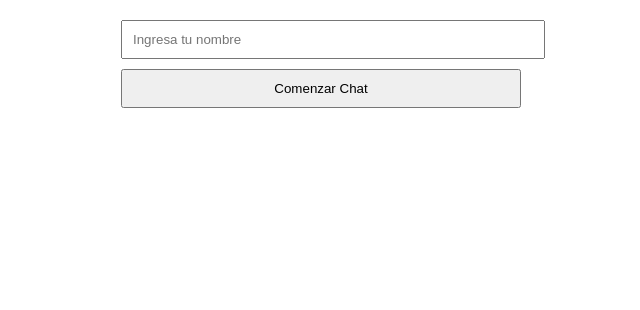
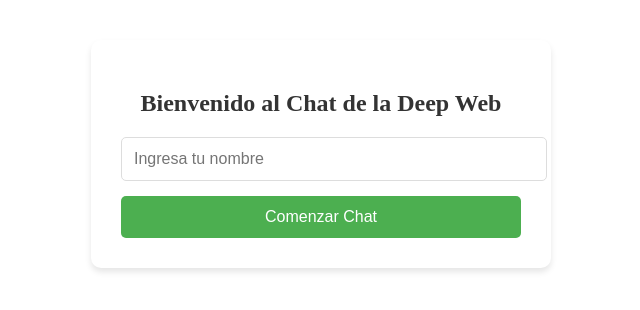
Before and after one commit to jesuselvis/chat-app, a React (Create React App) app in the folder frontend/: page / in a window 1280 px wide. Shown: the top 310 px of the page, without its empty margins (319-959 px from the left). Built offline with nearby package versions, Linux system fonts and the light colour scheme; no server answers.

Commit message:
update loginform

```diff
--- a/frontend/src/components/ChatForm.js
+++ b/frontend/src/components/ChatForm.js
@@ -12,15 +12,15 @@ export const ChatForm = ({
     onAudioRecord
  }) => (
     <form onSubmit={onSubmit}>
-      <div style={{ display: 'flex', marginBottom: '10px' }}>
+      <div style={{ display: 'flex', marginBottom: '10px', justifyContent: 'space-between' }}>
         <input
           type="file"
           accept="image/*"
           onChange={onImageUpload}
           style={{ marginRight: '10px' }}
         />
+        <button type="button" onClick={onEmojiToggle}>😊</button>
         <AudioRecorder onAudioRecord={onAudioRecord} />
-        <button type="button" onClick={onEmojiToggle}>😊</button>
       </div>
       {showEmojiPicker && (
         <div style={{ position: 'absolute', bottom: '100px' }}>
--- a/frontend/src/components/LoginForm.js
+++ b/frontend/src/components/LoginForm.js
@@ -1,13 +1,44 @@
 export const LoginForm = ({ username, onUsernameChange, onSubmit }) => (
-    <form onSubmit={onSubmit} style={{ maxWidth: '400px', margin: '20px auto' }}>
+    <form onSubmit={onSubmit} style={{
+      maxWidth: '400px',
+      margin: '40px auto',
+      padding: '30px',
+      borderRadius: '10px',
+      boxShadow: '0 4px 6px rgba(0,0,0,0.1)',
+      backgroundColor: 'white'
+    }}>
+      <h2 style={{
+        textAlign: 'center',
+        marginBottom: '20px',
+        color: '#333'
+      }}>
+        Bienvenido al Chat de la Deep Web
+      </h2>
       <input
         placeholder="Ingresa tu nombre"
         value={username}
         onChange={onUsernameChange}
-        style={{ width: '100%', padding: '10px', marginBottom: '10px' }}
+        style={{
+          width: '100%',
+          padding: '12px',
+          marginBottom: '15px',
+          border: '1px solid #ddd',
+          borderRadius: '5px',
+          fontSize: '16px'
+        }}
       />
-      <button type="submit" style={{ width: '100%', padding: '10px' }}>
+      <button type="submit" style={{
+        width: '100%',
+        padding: '12px',
+        backgroundColor: '#4CAF50',
+        color: 'white',
+        border: 'none',
+        borderRadius: '5px',
+        fontSize: '16px',
+        cursor: 'pointer',
+        transition: 'background-color 0.3s'
+      }}>
         Comenzar Chat
       </button>
     </form>
-  );
+   );
```
